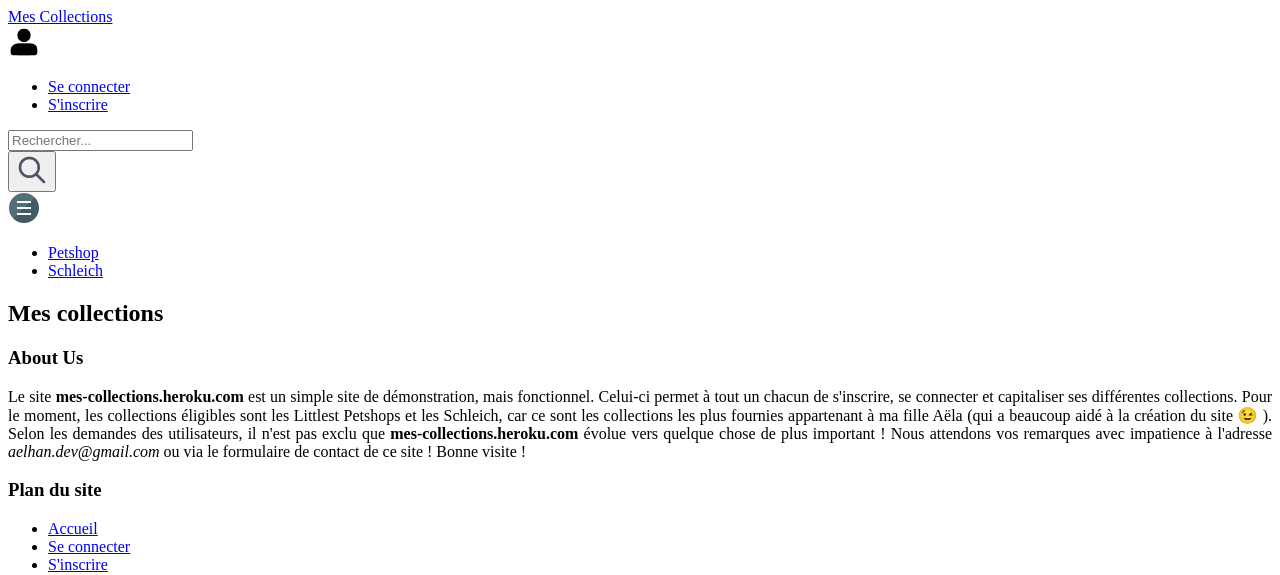
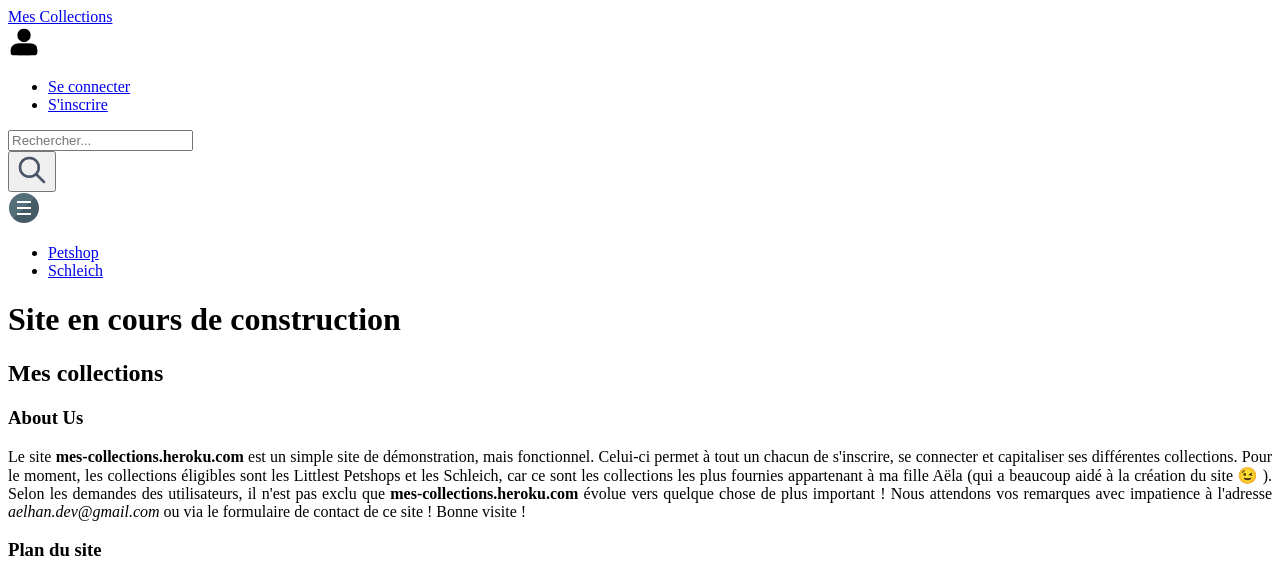
Before and after one commit to DHUICQUE-Fabrice/mes-collections, a Symfony app: template templates/home/index.html.twig in a window 1280 px wide. Shown: the top 575 px of the page. Run offline with Twig, Linux system fonts and the light colour scheme; the template is opened without the code that fills it, so the values that code supplies are empty; some libraries are stand-ins or nearby versions.

Commit message:
Ajout de la mention site en construction

```diff
--- a/templates/base.html.twig
+++ b/templates/base.html.twig
@@ -8,7 +8,9 @@
 </head>
 <body>
 {% block header %}{% include 'inc/header.html.twig' %}{% endblock %}
-{% block body %}{% endblock %}
+{% block body %}
+    <div class="container text-center"><h1>Site en cours de construction</h1></div>
+{% endblock %}
 {% block footer %}{% include 'inc/footer.html.twig' %}{% endblock %}
 {% block javascripts %}{{ encore_entry_script_tags('app') }}{% endblock %}
 </body>
--- a/templates/home/index.html.twig
+++ b/templates/home/index.html.twig
@@ -2,7 +2,3 @@
 
 {% block title %}Accueil
 {% endblock %}
-
-{% block body %}
-
-{% endblock %}
```
